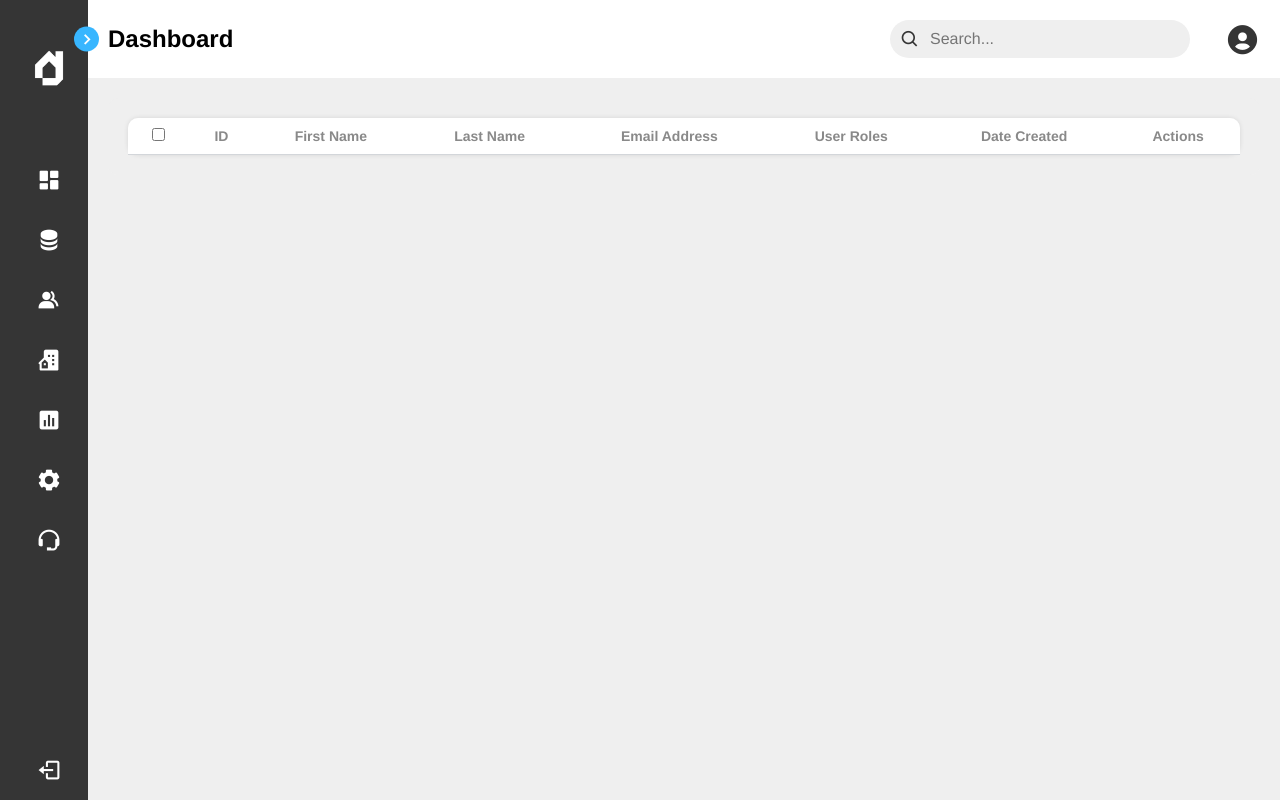
After one commit to JohnathanGD/CollegeLodging, a Flask app: page /admin/users in a window 1280 px wide. The commit adds this page. Run offline with Flask 2, Linux system fonts and the light colour scheme; the visitor is signed in with stand-in values (Sample User, id 1); data that the repository does not hold is empty.

Commit message:
Add Database and Users Pages

```diff
--- /dev/null
+++ b/frontend/static/database.css
@@ -0,0 +1,146 @@
+* {
+    margin: 0;
+    padding: 0;
+    box-sizing: border-box;
+    font-family: Helvetica, Arial, sans-serif;
+}
+
+:root {
+    --body-color: #efefef;
+    --sidebar-color: #353535;
+    --primary-color: #FFFFFF;
+    --primary-color-light: #F6F5FF;
+    --secondary-color: #D9D9D9;
+    --white-color: #FFFFFF;
+    --blue-color: #38B6FF;
+    --red-color: #FF5757;
+    --yellow-color: #FFDE59;
+    --green-color: #03CEA4;
+    --purple-color: #6F42C1;
+    --dark-color: #1E1E1E;
+    --grey-color: #898989;
+    --dark-grey-color: #333;
+    --toggle-color: #DDD;
+
+    --tran-02: all 0.2s ease;
+    --tran-03: all 0.3s ease;
+    --tran-04: all 0.4s ease;
+    --tran-05: all 0.5s ease;
+
+    --primary-font: "Archivo Black", sans-serif;
+    --primary-font-weight: 400;
+    --primary-font-style: normal;
+    --primary-font-size: 16px;
+}
+
+::selection {
+    background-color: var(--blue-color);
+    color: var(--white-color);
+}
+
+/* Table Container */
+.user-table-container {
+    padding: 20px;
+    background-color: var(--body-color);
+    border-radius: 10px;
+}
+
+/* Table */
+.user-table {
+    width: 100%;
+    border-collapse: collapse;
+    border-spacing: 0;
+    box-shadow: 0 0 5px rgba(0, 0, 0, 0.1);
+    overflow-x: scroll;
+    border-radius: 10px;
+}
+
+.user-table-header th {
+    position: sticky;
+    top: 0;
+    font-size: 14px;
+    background-color: var(--primary-color);
+    color: var(--grey-color);
+    text-align: left;
+    padding: 10px;
+    border-bottom: 1px solid var(--secondary-color);
+}
+
+.user-table-header th:first-child,
+.user-table- td:first-child {
+    border-top-left-radius: 10px;
+}
+
+.user-table-header th:last-child,
+.user-table- td:last-child {
+    border-top-right-radius: 10px;
+}
+
+.user-table th, .user-table td {
+    padding: 10px;
+    border-bottom: 1px solid #D3D6DA;
+    word-break: break-all;
+    text-align: center;
+}
+
+.user-table tr:hover {
+    background-color: var(--white-color);
+}
+
+/* Table Wrapper */
+.table-wrapper {
+    overflow-x: auto;
+}
+
+/* Action Buttons */
+.action-button {
+    display: flex;
+    justify-content: censter;
+    align-items: center;
+    margin: 0 auto;
+    padding: 10px;
+}
+
+.icon {
+    display: inline-flex;
+    align-items: center;
+    justify-content: center;
+    width: 30px;
+    height: 30px;
+    border: none;
+    border-radius: 5px;
+    color: white;
+    font-size: 18px;
+    cursor: pointer;
+    margin: 0 5px;
+    padding: 0;
+}
+
+.edit-button {
+    background-color: var(--yellow-color);
+}
+
+.delete-button {
+    background-color: var(--red-color);
+}
+
+.created-by {
+    color: var(--grey-color);
+}
+
+/* Responsive */
+@media (max-width: 768px) {
+    .user-table-header th {
+        font-size: 14px;
+    }
+
+    .user-table th, .user-table td {
+        padding: 5px;
+    }
+
+    .icon {
+        width: 25px;
+        height: 25px;
+        font-size: 14px;
+    }
+}
--- a/frontend/templates/admin/sidebar.html
+++ b/frontend/templates/admin/sidebar.html
@@ -7,6 +7,7 @@
     <title>{% block title %}Dashboard{% endblock %}</title>
     <link rel="stylesheet" href="{{ url_for('static', filename='dashboard.css') }}">
     <link rel="stylesheet" href="https://unpkg.com/boxicons@2.1.1/css/boxicons.min.css">
+    {% block css %}{% endblock %}
 </head>
 <body>
     <nav class="sidebar close">
@@ -47,7 +48,7 @@
                     </li>
 
                     <li class="nav-link">
-                        <a href="#">
+                        <a href="{{ url_for('admin.users' )}}">
                             <i class='bx bxs-group icon' ></i>
                             <span class="text nav-text">Users</span>
                         </a>
--- /dev/null
+++ b/frontend/templates/admin/users.html
@@ -0,0 +1,48 @@
+{% extends 'admin/sidebar.html' %}
+
+{% block title %}Users{% endblock %}
+
+{% block css %}
+    <link rel="stylesheet" href="{{ url_for('static', filename='database.css') }}">
+    <link rel="stylesheet" href="https://unpkg.com/boxicons@2.1.1/css/boxicons.min.css">
+{% endblock %}
+
+{% block content %}
+    <div class="table-wrapper">
+        <div class="user-table-container">
+            <table class="user-table table">
+                <thead class="user-table-header table-header">
+                    <tr>
+                        <th><input type="checkbox" name="select-all" />&nbsp;</th>
+                        <th>ID</th>
+                        <th>First Name</th>
+                        <th>Last Name</th>
+                        <th>Email Address</th>
+                        <th>User Roles</th>
+                        <th>Date Created</th>
+                        <th>Actions</th>
+                    </tr>
+                </thead>
+                {% for user in users %}
+                    <tr>
+                        <td><input type="checkbox" name="select" />&nbsp;</td>
+                        <td>{{ user.id }}</td>
+                        <td>{{ user.firstname }}</td>
+                        <td>{{ user.lastname }}</td>
+                        <td>{{ user.email }}</td>
+                        <td>{{ user.roles }}</td>
+                        <td class="created-by column">{{ user.created_at }}</td>
+                        <td class="action-buttons">
+                            <button class="edit-button icon">
+                                <i class="bx bxs-edit-alt"></i>
+                            </button>
+                            <button class="delete-button icon">
+                                <i class="bx bxs-trash-alt"></i>
+                            </button>
+                        </td>
+                    </tr>
+                {% endfor %}
+            </table>
+        </div>
+    </div>
+{% endblock %}
```
Also changed, not shown: frontend/templates/admin/database.html (added, +8 -0 lines).
